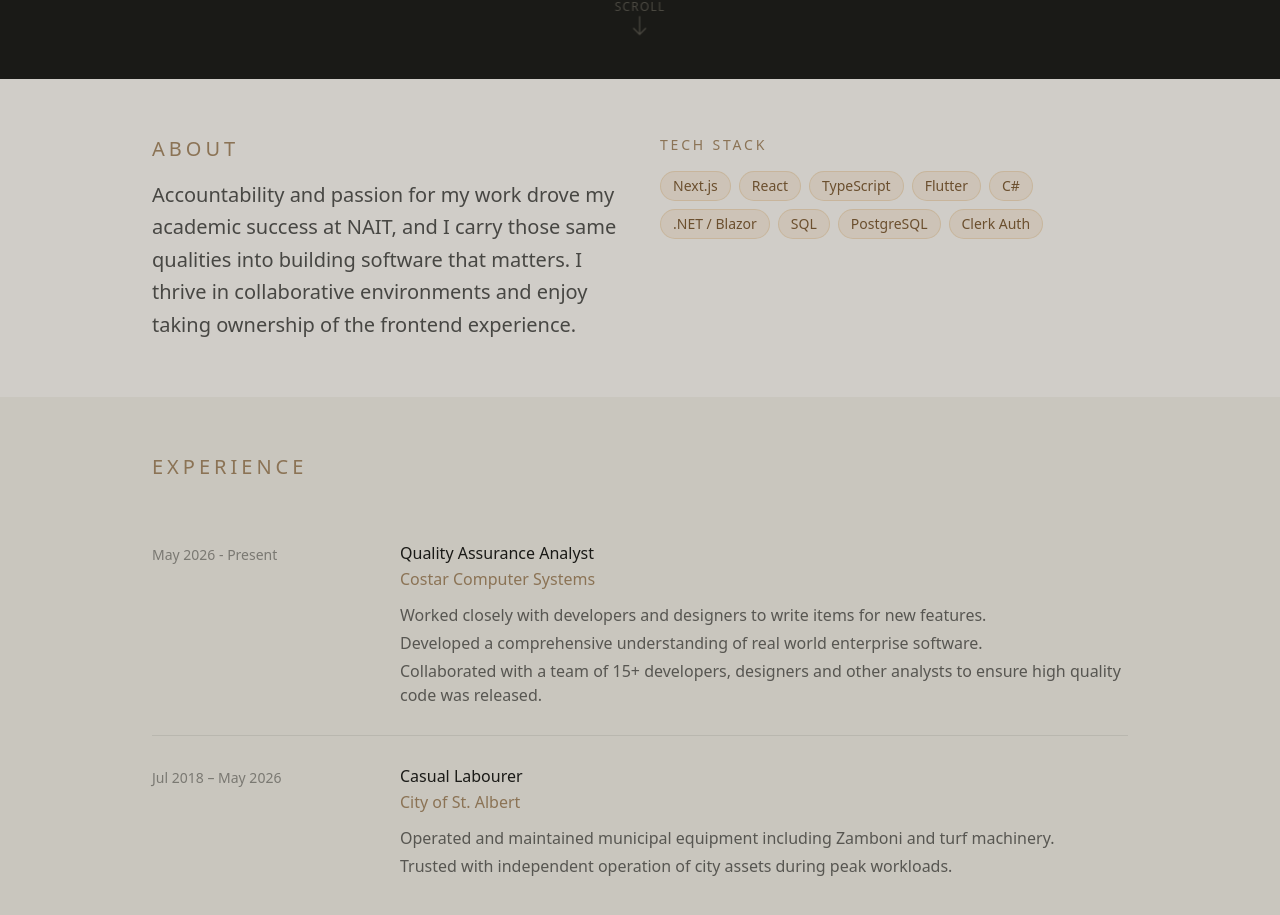
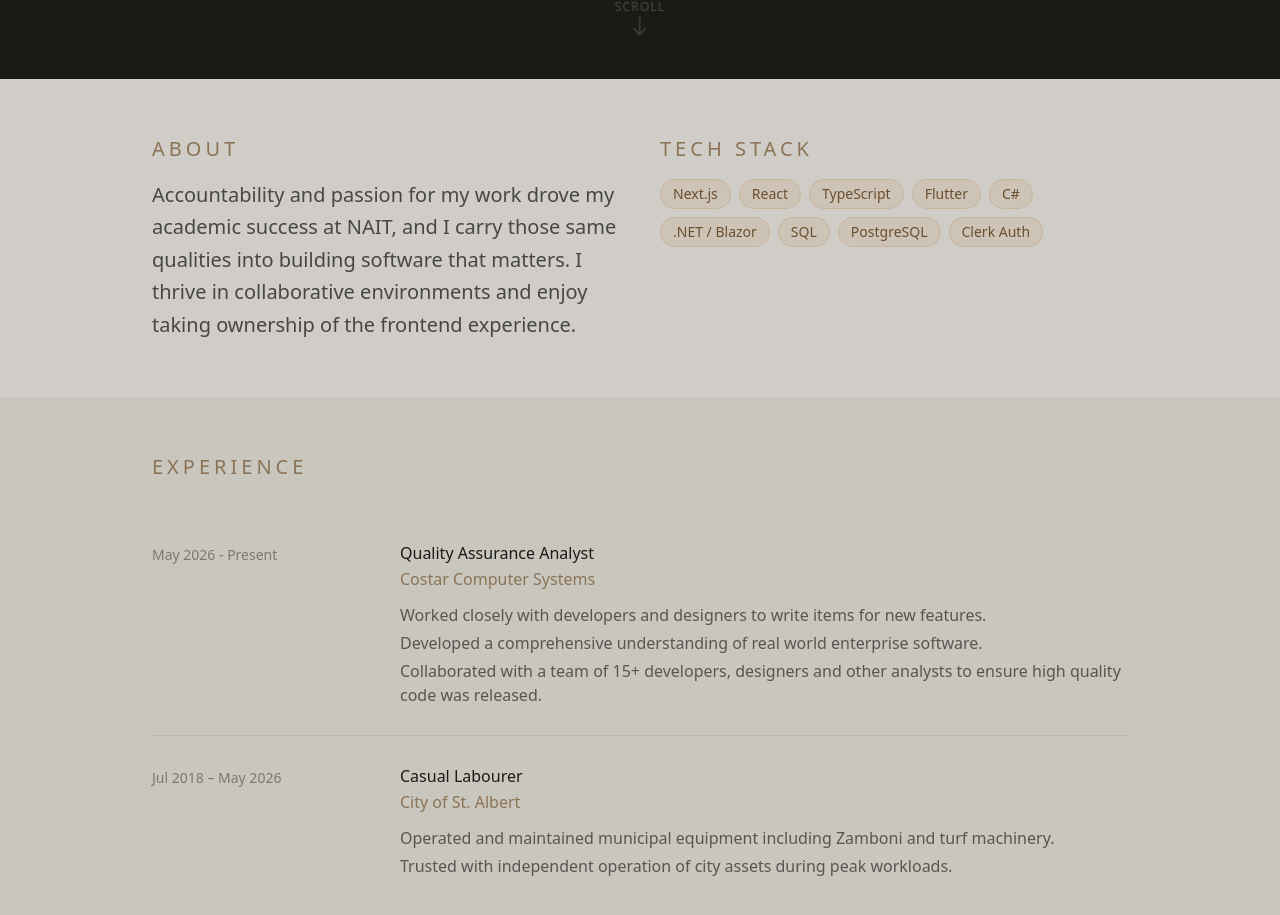
Before and after one commit to Jikiya11/portfolio, a Next.js app: page / in a window 1280 px wide. Shown: the part 778-1693 px from the top of the page. Built offline with nearby package versions, Linux system fonts and the light colour scheme.

Commit message:
Updated font size

```diff
--- a/src/components/About.tsx
+++ b/src/components/About.tsx
@@ -46,7 +46,7 @@ export default function About() {
 
           <div>
             <FadeUp delay={0.1}>
-              <p className="text-sm tracking-[0.2em] uppercase text-tan-dark mb-4">
+              <p className="text-xl tracking-[0.2em] uppercase text-tan-dark mb-4">
                 Tech Stack
               </p>
             </FadeUp>
```
